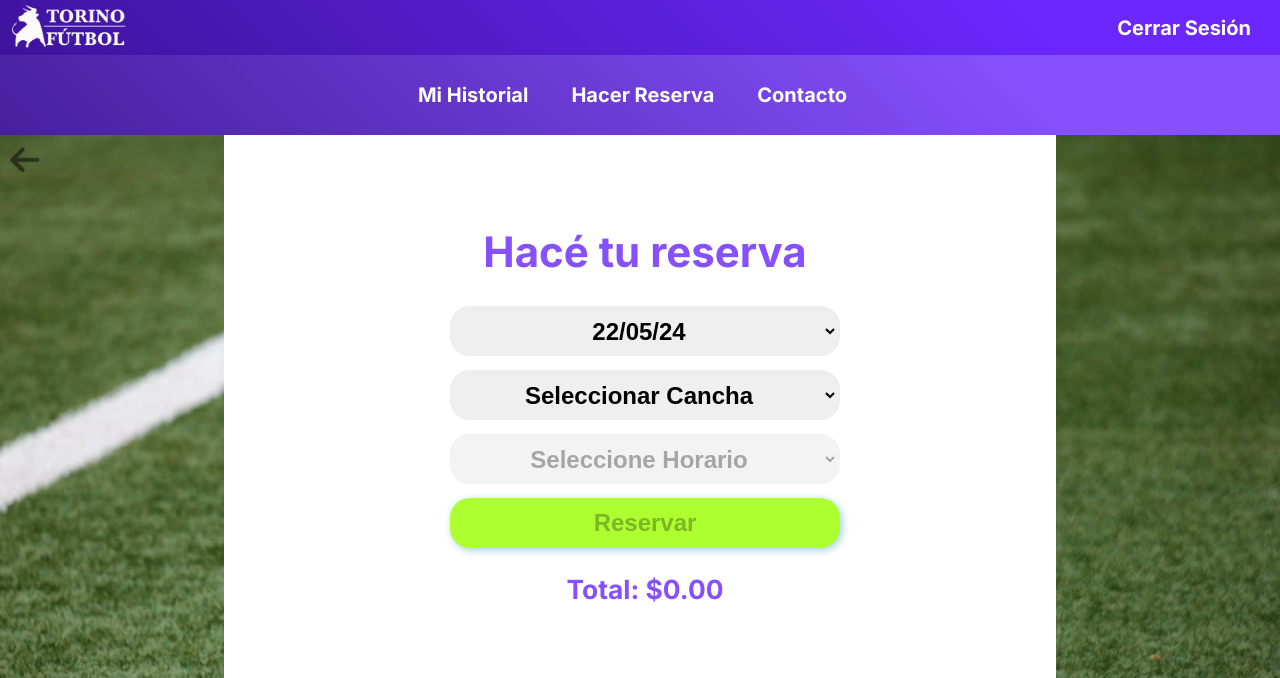
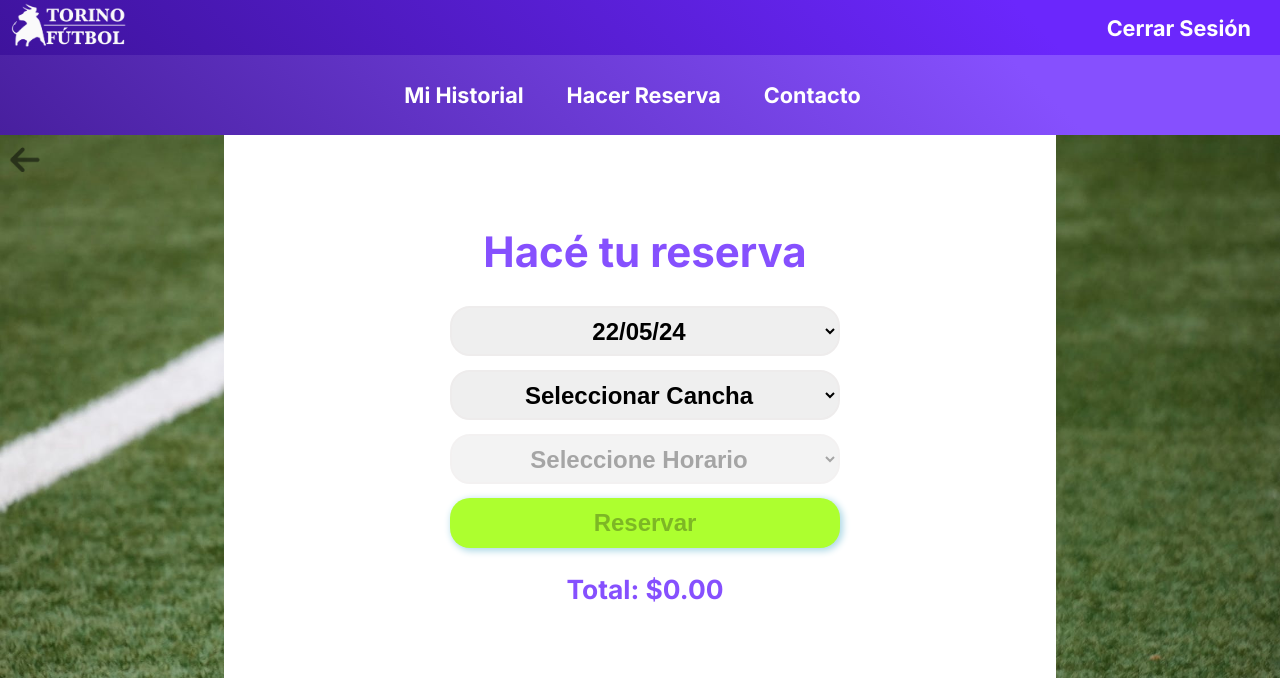
Before and after one commit to manuemp/proyectoMetodologia, a PHP site: page /reservar.php in a window 1280 px wide. Shown: the top 678 px of the page. Run offline with PHP 8.4, Linux system fonts and the light colour scheme; the visitor is signed in with stand-in values (Sample User, id 1); data that the repository does not hold is empty.

Commit message:
mas cambios en css, emprolijando

```diff
--- a/estilos/general.css
+++ b/estilos/general.css
@@ -92,7 +92,7 @@ body, html, .nav1, .nav2{
 .opcion{
     cursor: pointer;
     color: white;
-    font-size: 20px;
+    /* font-size: 20px; */
     font-weight: bold;
     padding: 14px;
     margin-right: 15px;
@@ -178,7 +178,7 @@ body, html, .nav1, .nav2{
     text-align: center;
     color: white;
     font-family: inherit;
-    font-size: 1.4rem;
+    /* font-size: 1.4rem; */
     font-weight: bold;
     padding: 20px;
     box-sizing: border-box;
@@ -186,14 +186,11 @@ body, html, .nav1, .nav2{
     cursor: pointer;
 }
 
-.opcion_desplegable:hover
-{
+.opcion_desplegable:hover{
     background-color: dodgerblue;
 }
 
-
 /* ///////// */
-
 label
 {
     display: block;
--- a/nav_online.php
+++ b/nav_online.php
@@ -1,26 +1,26 @@
 <nav>
-    <div class="nav1" id="nav1_normal">
+    <div class="nav1 texto_2" id="nav1_normal">
         <a href="./index.php"><img class="logo" src="imgs/torinoLogoBlanco_2.png" alt="logoTorino"></a>
         <div>
             <a class="opcion" href="./cerrar_sesion.php">Cerrar Sesión</a>
         </div>
     </div>
 
-    <div class="nav2" id="nav2_normal">
+    <div class="nav2 texto_2" id="nav2_normal">
         <a class="opcion" href="historial_reservas.php">Mi Historial</a>
         <a class="opcion" href="reservar.php">Hacer Reserva</a>
         <a class="opcion" href="contacto.php">Contacto</a>
     </div>
 </nav>
 
-<div class="nav1" id="nav1_responsive">
+<div class="nav1 texto_2" id="nav1_responsive">
     <a href="index.php"><img class="logo" src="imgs/torinoLogoBlanco_2.png" alt="logoTorino"></a>
     <img class="opcion" id="boton_desplegable" src="imgs/botondesplegable.png" alt="boton desplegable">
 </div>
 
 <div class="navbar_desplegable">
-    <a class="opcion_desplegable" href="historial_reservas.php">Mi Historial</a>
-    <a class="opcion_desplegable" href="reservar.php">Hacer Reserva</a>
-    <a class="opcion_desplegable" href="contacto.php">Contacto</a>
-    <a class="opcion_desplegable" href="cerrar_sesion.php">Cerrar Sesión</a>
+    <a class="opcion_desplegable texto_2" href="historial_reservas.php">Mi Historial</a>
+    <a class="opcion_desplegable texto_2" href="reservar.php">Hacer Reserva</a>
+    <a class="opcion_desplegable texto_2" href="contacto.php">Contacto</a>
+    <a class="opcion_desplegable texto_2" href="cerrar_sesion.php">Cerrar Sesión</a>
 </div>
--- a/niveles.php
+++ b/niveles.php
@@ -17,7 +17,7 @@
 
                 <div class="item_nivel" id="local">
                     <div class="item_titulo">Local</div><br>
-                    <div class="item_subtitulo">- de 25 a 60 reservas</div><br>
+                    <div class="item_subtitulo" style="color:white">- de 25 a 60 reservas</div><br>
                     <div class="item_texto">
                         <table>
                             <tr>
--- a/reservas_pendientes.php
+++ b/reservas_pendientes.php
@@ -26,7 +26,7 @@
 
     if(mysqli_num_rows($consulta) == 0)
     {
-        echo "<div class='reserva'>No tenés reservas pendientes...</div>";
+        echo "<div class='reserva violeta_claro texto_2'>No tenés reservas pendientes...</div>";
     }
     else
     {
```
Also changed, not shown: index_online.php (+6 -11 lines).
